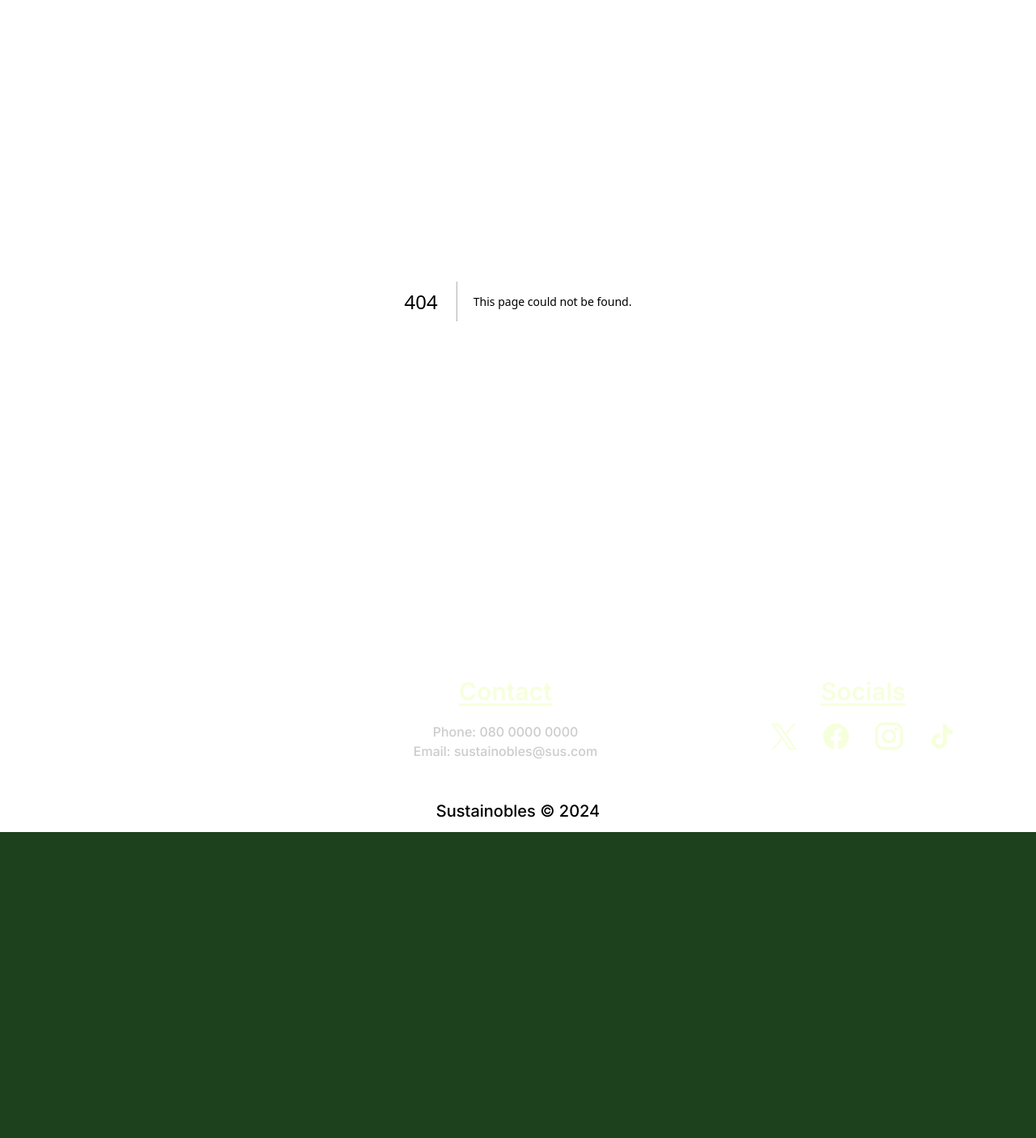
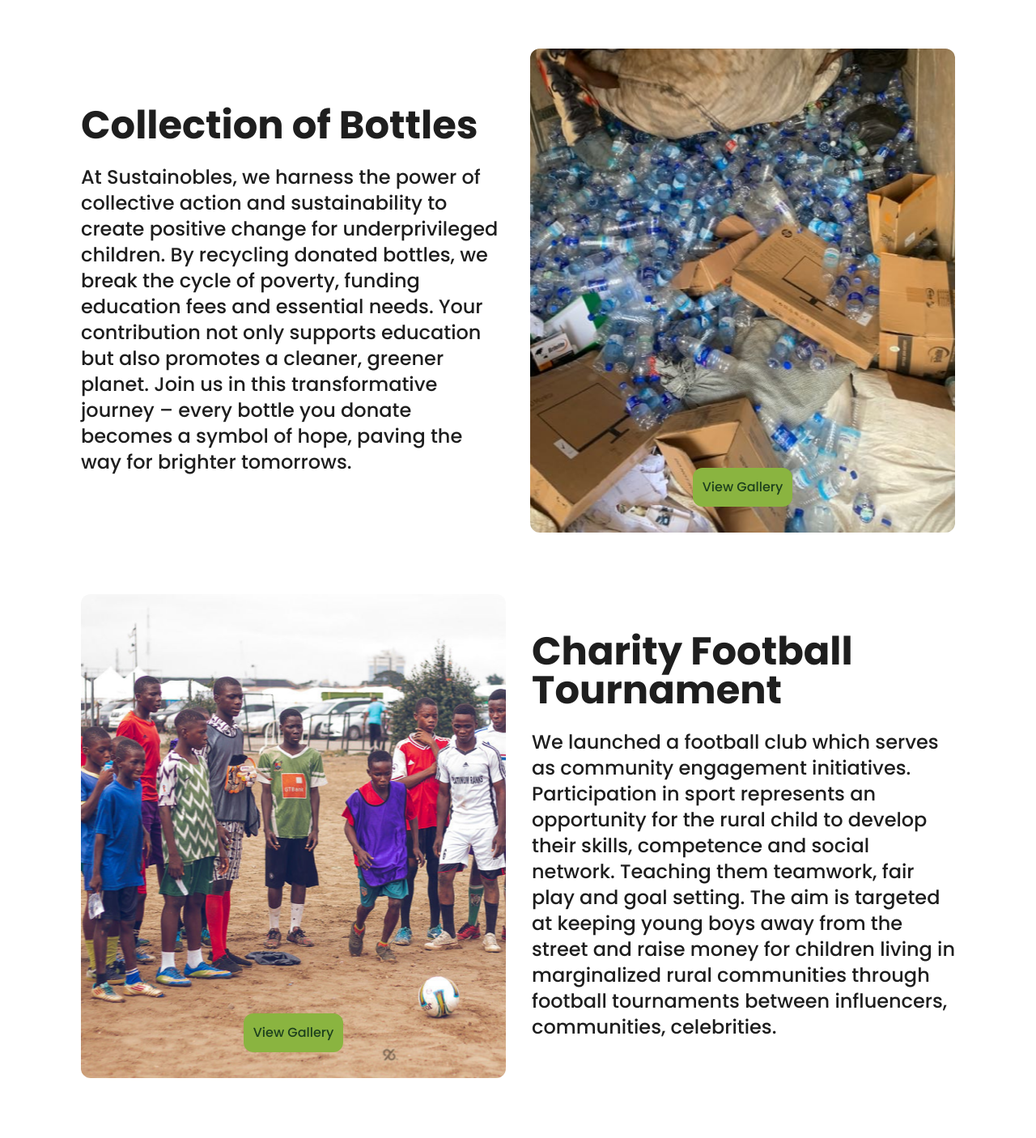
Before and after one commit to onfranciis/sustainobles, a Next.js app: page /projects/ongoing in a window 1280 px wide. Before the commit this address had no page. Shown: the part 100-1506 px from the top of the page at 81% size. Before the commit the page ends 1128 px from the top, so only its background shows below. Built offline with nearby package versions, Linux system fonts and the light colour scheme.

Commit message:
feat: add "/projects/ongoing/" route

```diff
--- /dev/null
+++ b/src/app/projects/ongoing/page.tsx
@@ -0,0 +1,3 @@
+import OngoingProjects from "@/components/projects/OngoingProjects";
+
+export default OngoingProjects;
--- a/src/app/projects/page.tsx
+++ b/src/app/projects/page.tsx
@@ -45,7 +45,7 @@ export default function Home() {
           our sponsors and volunteers as growing...
         </p>
         <Link
-          href=""
+          href="/projects/ongoing"
           className="py-3 px-12 absolute bottom-6 right-6 rounded-xl bg-[#8AB440] text-[#1D401D]"
         >
           See More
--- /dev/null
+++ b/src/components/projects/OngoingProjects.tsx
@@ -0,0 +1,45 @@
+import { IProjectCardProp } from "@/types";
+import ProjectsCard from "./ProjectsCard";
+
+const OngoingProjects = () => {
+  return (
+    <main className="min-h-screen bg-white flex flex-col gap-[60px] py-20">
+      {DATA.map((card) => (
+        <ProjectsCard key={card.title} Data={card} />
+      ))}
+    </main>
+  );
+};
+
+export default OngoingProjects;
+
+const DATA: IProjectCardProp["Data"][] = [
+  {
+    title: "Collection of Bottles",
+    body: "At Sustainobles, we harness the power of collective action and sustainability to create positive change for underprivileged children. By recycling donated bottles, we break the cycle of poverty, funding education fees and essential needs. Your contribution not only supports education but also promotes a cleaner, greener planet. Join us in this transformative journey – every bottle you donate becomes a symbol of hope, paving the way for brighter tomorrows.",
+    image: "/projects/ongoing-projects4.png",
+    url: "",
+    type: "One",
+  },
+  {
+    title: "Charity Football Tournament",
+    body: "We launched a football club which serves as community engagement initiatives. Participation in sport represents an opportunity for the rural child to develop their skills, competence and social network. Teaching them teamwork, fair play and goal setting. The aim is targeted at keeping young boys away from the street and raise money for children living in marginalized rural communities through football tournaments between influencers, communities, celebrities.",
+    image: "/projects/ongoing-projects3.png",
+    url: "",
+    type: "Two",
+  },
+  {
+    title: "Book Reading Club",
+    body: "We decided to start a book club to help children improve their reading skills and vocabulary. the first book we read was ‘Who cares” which addressed societal ills and the characters in the Book. The Book “ Who cares ” Is a drama written by Barrister Yekini focused on fraud and scams amongst the Nigerian youth and that’s the major reason it was selected as it is perfect for everything happening in todays society. We started with 16 kids on the first day and subsequently our numbers increased.  It is said that “The more that you read, the more things you will know and the more that you learn, the more places you'll go”.",
+    image: "/projects/ongoing-projects2.png",
+    url: "",
+    type: "One",
+  },
+  {
+    title: "Monthly Essay Competition",
+    body: "We decided to start a the monthly essay competition, to help sharpen the children’s mind. After reading, we decided to test their vocabulary, mode of writing, grammar and spelling amongst others. It gives kids a chance to compete and learn from the competition. The topic for the Junior Secondary School: “Challenges and Opportunities for Education in Nigeria: How do some factors such as poverty, conflict, and gender affect the quality of education for many in Nigeria? What are some possible solutions to this? And for Senior Secondary School “The impact of the internet (or social media): Discuss the positive and negative effects of technology/social media on young people's lives. Reflect on how it has changed the ways you learn, communicate, and spend your time.",
+    image: "/projects/ongoing-projects1.png",
+    url: "",
+    type: "Two",
+  },
+];
```
